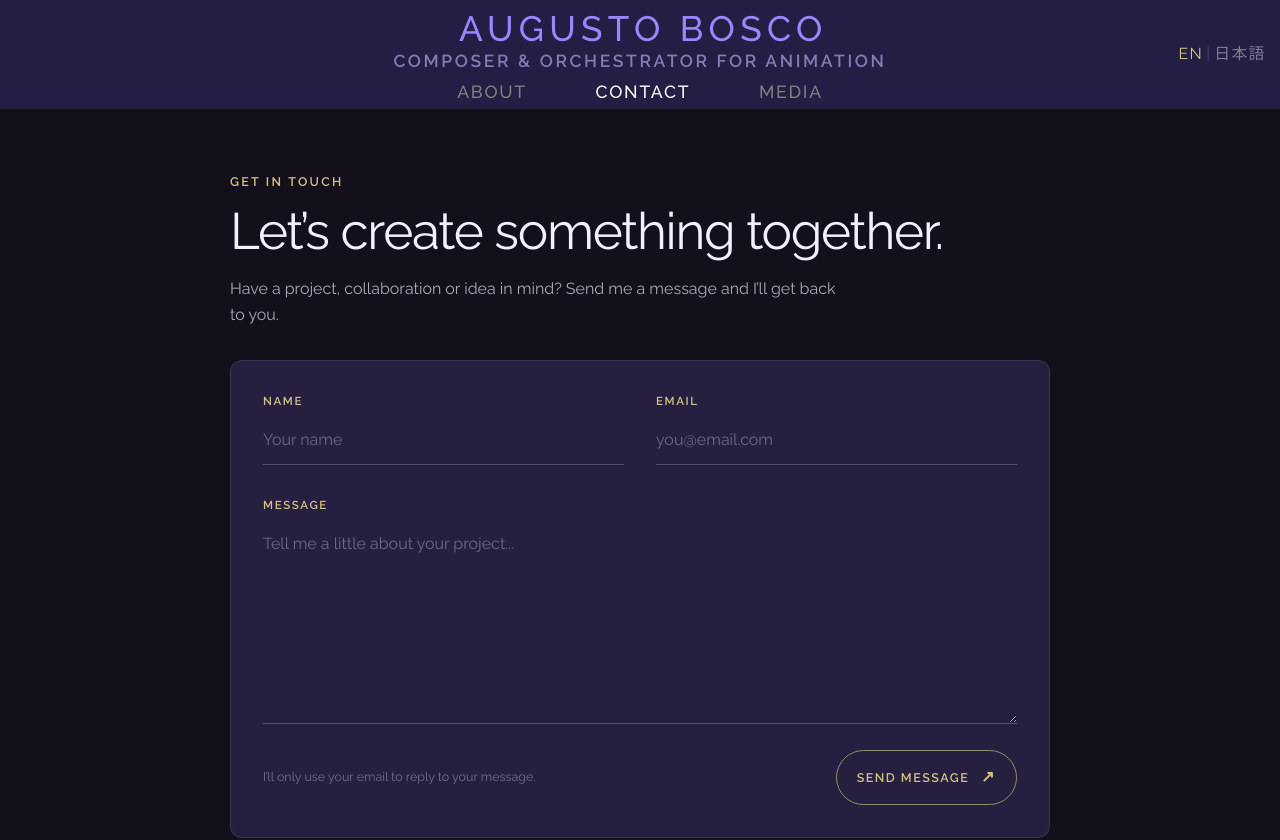
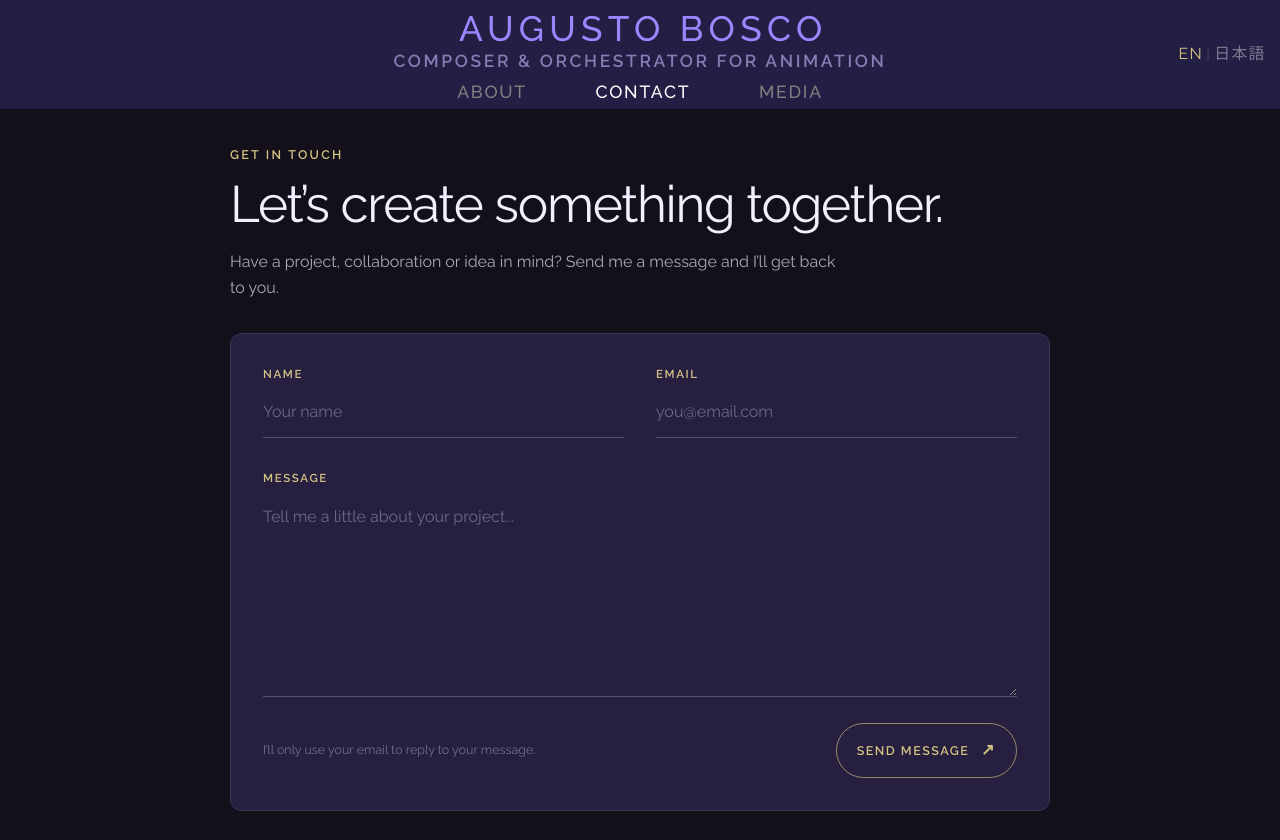
Before and after one commit to augustobosco/augustobosco.github.io, a SvelteKit app: page /contact in a window 1280 px wide. Shown: the top 840 px of the page. Built offline with nearby package versions, Linux system fonts and the light colour scheme.

Commit message:
Update +page.svelte

```diff
--- a/src/routes/[[lang=lang]]/contact/+page.svelte
+++ b/src/routes/[[lang=lang]]/contact/+page.svelte
@@ -565,7 +565,7 @@
 		flex-direction: column;
 		align-items: center;
 		gap: 2rem;
-		padding-top: 4rem;
+		padding-top: 2.3rem;
 		padding-bottom: 4rem;
 
 		/* ======================================================== */
```
